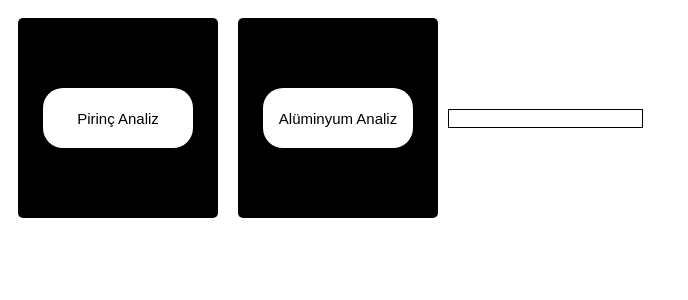
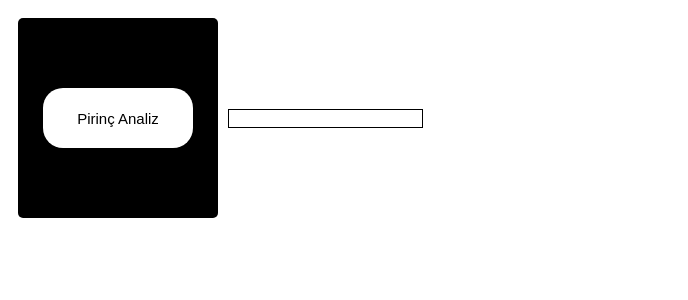
Before and after one commit to hasancelikel/analiz, a React (Create React App) app: page / in a window 1280 px wide. Shown: the top 300 px of the page, without its empty margins (0-688 px from the left). Built offline with nearby package versions, Linux system fonts and the light colour scheme.

Commit message:
Update HomepPage.js

```diff
--- a/src/HomepPage.js
+++ b/src/HomepPage.js
@@ -12,11 +12,7 @@ function HomepPage() {
       <button className='next-page'><Link className='link' to='/App'>Pirinç Analiz</Link></button>
 
       </div>
-      <div className='link-box'>
 
-      <button className='next-page'><Link className='link' to='/Alm'>Alüminyum Analiz</Link></button>
-
-      </div>
       <input type='text' style={{border:'1px solid black'}}/>
 
     </div>
```
